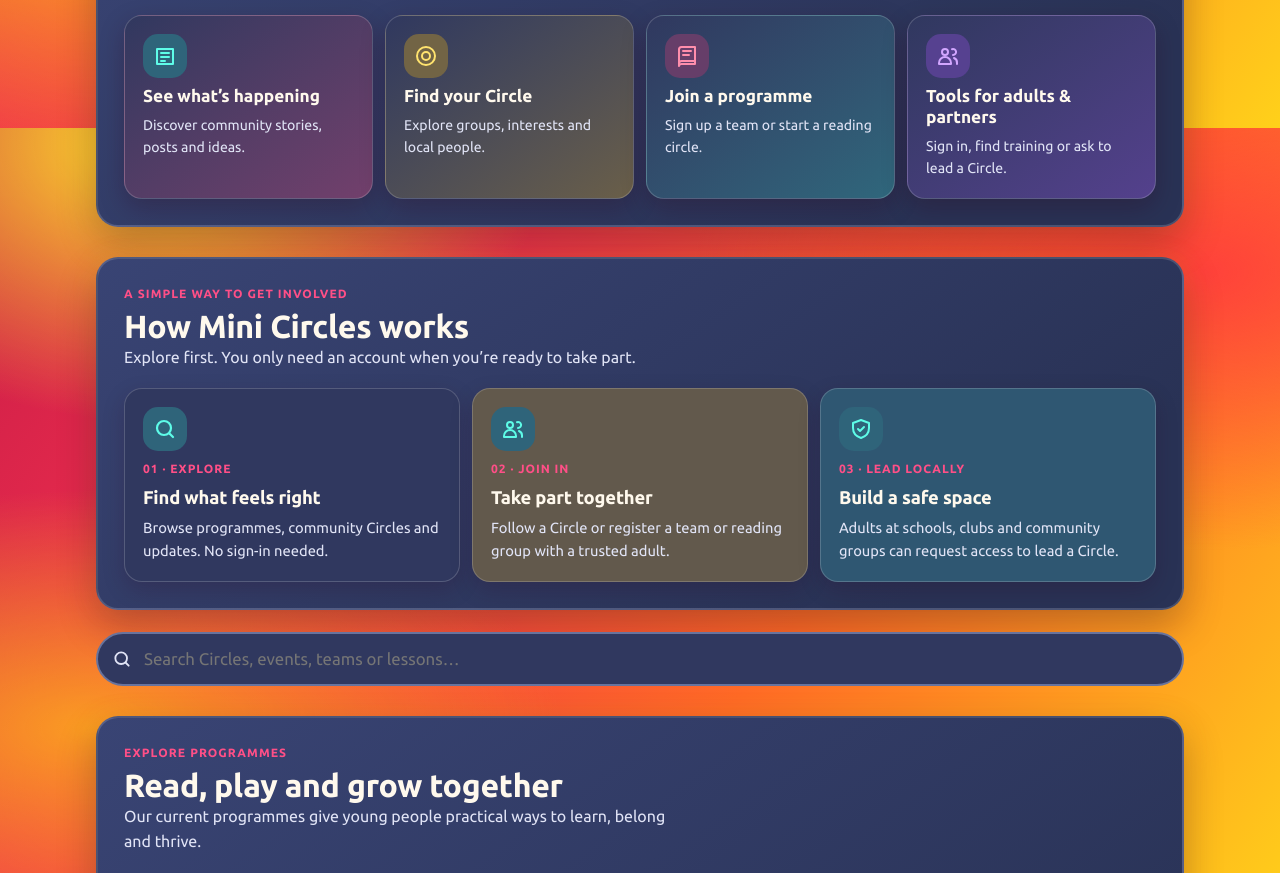
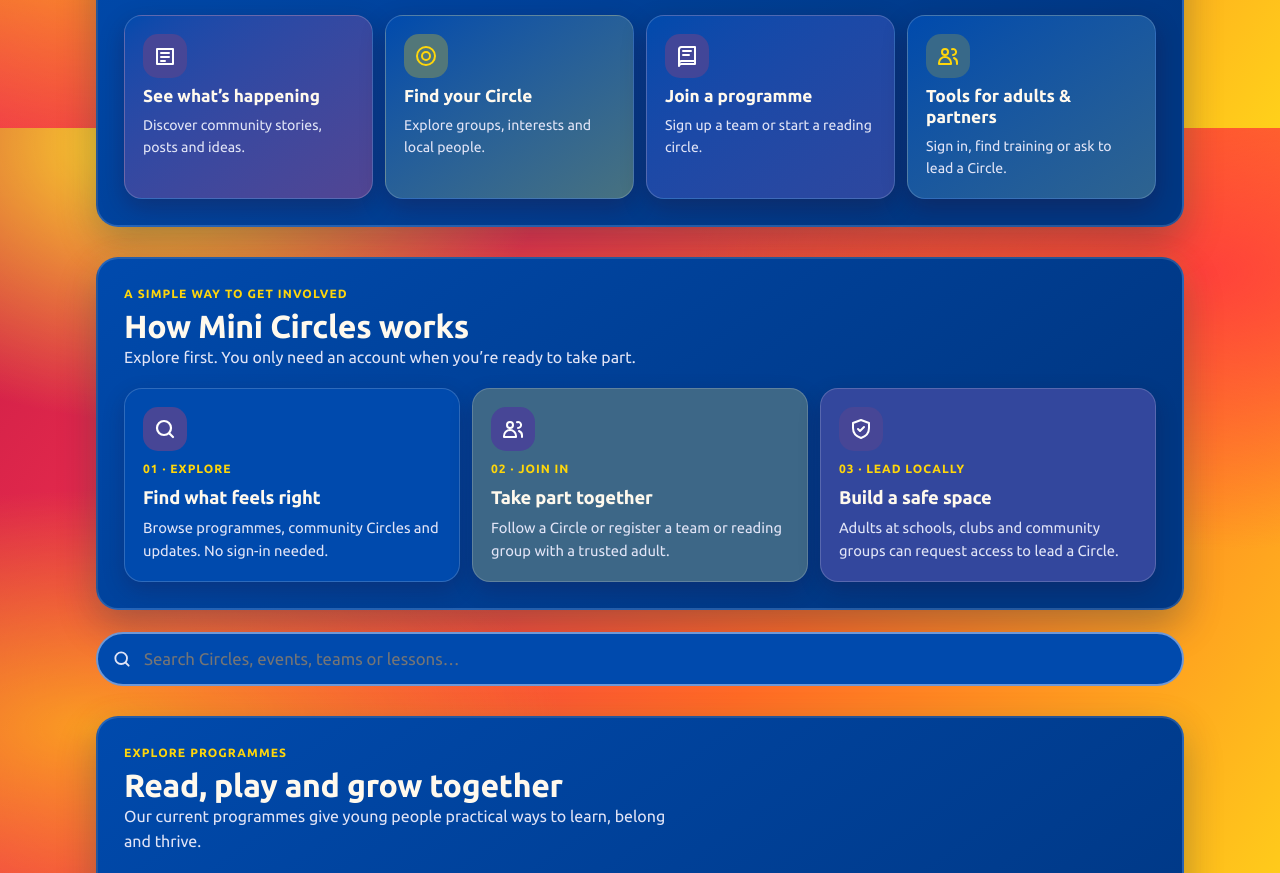
Before and after one commit to Fixerthree3/MiniCircles, a plain HTML site: page index.html in a window 1280 px wide. Shown: the part 672-1545 px from the top of the page. Drawn offline with nearby package versions, Linux system fonts and the light colour scheme.

Commit message:
index.html

```diff
--- a/index.html
+++ b/index.html
@@ -23,9 +23,9 @@ window.MINICIRCLES_CONFIG={
 /* Brand circles (ball + reading circle) are the one recurring motif. */
 :root{
   color-scheme:dark;
-  --bg:#E92F50; --surface:#30385F; --soft:#3B456F; --ink:#FFF9ED; --muted:#E1E4F6; --line:#68739D;
-  --accent:#FF4F87; --pick:#A855F7; --btn:#FF4F87; --btn-ink:#FFFFFF; --yellow:#FFD60A; --red:#FF3B5C; --ok:#18D6A4; --warn:#FFB020;
-  --s1-bg:#7C3AED; --s2-bg:#E11D74; --s3-bg:#FFC400; --s4-bg:#00B8A9;
+  --bg:#E92F50; --surface:#004aad; --soft:#073b82; --ink:#FFF9ED; --muted:#E1E4F6; --line:#6f98d7;
+  --accent:#FFD60A; --pick:#FF3B5C; --btn:#FF3B5C; --btn-ink:#FFFFFF; --yellow:#FFD60A; --red:#FF3B5C; --ok:#18D6A4; --warn:#FFB020;
+  --s1-bg:#004aad; --s2-bg:#E92F50; --s3-bg:#FFD60A; --s4-bg:#004aad;
   --font-d:"Ubuntu",system-ui,-apple-system,"Segoe UI",Roboto,sans-serif;
   --font-b:"Ubuntu",system-ui,-apple-system,"Segoe UI",Roboto,sans-serif;
 }
@@ -65,7 +65,7 @@ a{color:var(--accent)}
 .join-side{display:grid;gap:12px}
 .join-check{display:flex;gap:10px;align-items:flex-start;border-top:1px solid var(--line);padding-top:12px;color:var(--muted)}
 .join-check i{width:24px;height:24px;border-radius:50%;background:var(--yellow);color:#12151C;display:grid;place-items:center;font-size:.75rem;font-weight:800;font-style:normal;flex:none}
-.community-hero{position:relative;overflow:hidden;background:linear-gradient(125deg,#E11D74,#7C3AED 58%,#00AFA2);color:#fff;border-radius:24px;padding:30px}
+.community-hero{position:relative;overflow:hidden;background:linear-gradient(125deg,#E92F50,#004aad 58%,#FFD60A);color:#fff;border-radius:24px;padding:30px}
 .community-hero p{max-width:48ch;margin:8px 0 16px;opacity:.86}
 .community-hero .btn{background:#fff;color:#12151C}
 .circle-grid{display:grid;grid-template-columns:repeat(auto-fit,minmax(min(100%,280px),1fr));gap:14px}
@@ -109,10 +109,10 @@ a{color:var(--accent)}
 .pathway-grid{display:grid;grid-template-columns:repeat(4,minmax(0,1fr));gap:12px}
 .pathway-card{position:relative;display:grid;align-content:start;gap:8px;min-height:154px;padding:18px;border:1px solid var(--line);border-radius:18px;background:var(--surface);text-decoration:none;color:var(--ink);transition:transform .18s ease,border-color .18s ease,box-shadow .18s ease}
 .pathway-card:hover{transform:translateY(-3px);border-color:var(--accent);box-shadow:0 10px 24px rgba(27,42,65,.1)}
-.pathway-card:nth-child(1){background:linear-gradient(145deg,var(--surface),color-mix(in srgb,#FF4F87 32%,var(--surface)))}
-.pathway-card:nth-child(2){background:linear-gradient(145deg,var(--surface),color-mix(in srgb,#FFC20E 28%,var(--surface)))}
-.pathway-card:nth-child(3){background:linear-gradient(145deg,var(--surface),color-mix(in srgb,#2DD4BF 30%,var(--surface)))}
-.pathway-card:nth-child(4){background:linear-gradient(145deg,var(--surface),color-mix(in srgb,#A855F7 30%,var(--surface)))}
+.pathway-card:nth-child(1){background:linear-gradient(145deg,var(--surface),color-mix(in srgb,var(--red) 32%,var(--surface)))}
+.pathway-card:nth-child(2){background:linear-gradient(145deg,var(--surface),color-mix(in srgb,var(--yellow) 28%,var(--surface)))}
+.pathway-card:nth-child(3){background:linear-gradient(145deg,var(--surface),color-mix(in srgb,var(--red) 18%,var(--surface)))}
+.pathway-card:nth-child(4){background:linear-gradient(145deg,var(--surface),color-mix(in srgb,var(--yellow) 18%,var(--surface)))}
 .pathway-number{width:34px;height:34px;display:grid;place-items:center;border-radius:11px;background:var(--pick);color:#fff;font:800 .78rem var(--font-d)}
 .pathway-card:nth-child(2) .pathway-number{background:var(--yellow);color:#12151C}
 .pathway-card:nth-child(3) .pathway-number{background:#A8101B}
@@ -120,7 +120,7 @@ a{color:var(--accent)}
 .pathway-card b{font:700 1.08rem/1.2 var(--font-d)}
 .pathway-card span:last-child{color:var(--muted);font-size:.88rem}
 .content-group .programme-card{min-height:205px}
-.about-teaser{display:flex;align-items:center;justify-content:space-between;gap:18px;background:linear-gradient(120deg,color-mix(in srgb,#FF4F87 22%,var(--surface)),var(--surface))}
+.about-teaser{display:flex;align-items:center;justify-content:space-between;gap:18px;background:linear-gradient(120deg,color-mix(in srgb,var(--red) 22%,var(--surface)),var(--surface))}
 .about-teaser p{max-width:62ch;margin-top:8px;color:var(--muted)}
 .purpose-grid{display:grid;grid-template-columns:repeat(2,minmax(0,1fr));gap:14px}
 .purpose-card,.outcome-card{display:grid;align-content:start;gap:10px;padding:20px;border:1px solid var(--line);border-radius:18px;background:var(--surface)}
@@ -138,7 +138,7 @@ a{color:var(--accent)}
 .about-hero .acts{display:flex;gap:10px;flex-wrap:wrap;margin-top:10px}
 .community-hero .btn.ghost{background:transparent;color:inherit;box-shadow:inset 0 0 0 2px currentColor}
 .audience-grid{display:grid;grid-template-columns:repeat(3,minmax(0,1fr));gap:12px}
-.audience-card{padding:18px;border:1px solid var(--line);border-radius:16px;background:linear-gradient(145deg,var(--soft),color-mix(in srgb,#A855F7 18%,var(--soft)))}
+.audience-card{padding:18px;border:1px solid var(--line);border-radius:16px;background:linear-gradient(145deg,var(--soft),color-mix(in srgb,var(--yellow) 18%,var(--soft)))}
 .audience-card p{margin-top:7px;color:var(--muted);font-size:.92rem}
 .tool-group+.tool-group{margin-top:22px}
 .tool-group-heading{display:flex;align-items:center;gap:10px;margin-bottom:10px}
@@ -353,22 +353,22 @@ footer .wrap{display:grid;gap:8px;color:var(--muted);font-size:.9rem}
 /* Friendly, scan-first wayfinding */
 body{background:radial-gradient(ellipse at 12% 2%,rgba(255,230,41,.96),transparent 25%),radial-gradient(ellipse at 94% 18%,rgba(255,59,61,.9),transparent 30%),radial-gradient(ellipse at 7% 75%,rgba(255,190,20,.76),transparent 28%),linear-gradient(128deg,#C91B47 0%,#EF304E 30%,#FF6A26 62%,#FFD11A 100%);background-attachment:fixed}
 main{padding-top:24px}
-.content-group{border:2px solid rgba(255,255,255,.15);background:linear-gradient(145deg,#394474,#293255 82%);box-shadow:0 16px 38px rgba(47,7,30,.3),0 0 26px rgba(255,214,10,.13)}
+.content-group{border:2px solid rgba(255,255,255,.15);background:linear-gradient(145deg,#004aad,#003783 82%);box-shadow:0 16px 38px rgba(0,30,80,.3),0 0 26px rgba(255,214,10,.13)}
 .pathway-card{border-color:rgba(255,255,255,.18);box-shadow:0 9px 24px rgba(47,7,30,.28)}
-.pathway-card:nth-child(1){background:linear-gradient(145deg,var(--surface),color-mix(in srgb,#FF4F87 32%,var(--surface)))}
-.pathway-card:nth-child(2){background:linear-gradient(145deg,var(--surface),color-mix(in srgb,#FFC20E 28%,var(--surface)))}
-.pathway-card:nth-child(3){background:linear-gradient(145deg,var(--surface),color-mix(in srgb,#2DD4BF 30%,var(--surface)))}
-.pathway-card:nth-child(4){background:linear-gradient(145deg,var(--surface),color-mix(in srgb,#A855F7 30%,var(--surface)))}
-.pathway-icon,.journey-icon{width:44px;height:44px;display:grid;place-items:center;border-radius:15px;background:color-mix(in srgb,#2DD4BF 28%,var(--surface));color:#5EFCE8}
+.pathway-card:nth-child(1){background:linear-gradient(145deg,var(--surface),color-mix(in srgb,var(--red) 32%,var(--surface)))}
+.pathway-card:nth-child(2){background:linear-gradient(145deg,var(--surface),color-mix(in srgb,var(--yellow) 28%,var(--surface)))}
+.pathway-card:nth-child(3){background:linear-gradient(145deg,var(--surface),color-mix(in srgb,var(--red) 18%,var(--surface)))}
+.pathway-card:nth-child(4){background:linear-gradient(145deg,var(--surface),color-mix(in srgb,var(--yellow) 18%,var(--surface)))}
+.pathway-icon,.journey-icon{width:44px;height:44px;display:grid;place-items:center;border-radius:15px;background:color-mix(in srgb,var(--red) 28%,var(--surface));color:#fff}
 .pathway-icon svg,.journey-icon svg{width:24px;height:24px}
-.pathway-card:nth-child(2) .pathway-icon{background:color-mix(in srgb,#FFC20E 32%,var(--surface));color:#FFE36E}
-.pathway-card:nth-child(3) .pathway-icon{background:color-mix(in srgb,#FF4F87 26%,var(--surface));color:#FF8EAC}
-.pathway-card:nth-child(4) .pathway-icon{background:color-mix(in srgb,#A855F7 32%,var(--surface));color:#D2A6FF}
+.pathway-card:nth-child(2) .pathway-icon{background:color-mix(in srgb,var(--yellow) 32%,var(--surface));color:var(--yellow)}
+.pathway-card:nth-child(3) .pathway-icon{background:color-mix(in srgb,var(--red) 26%,var(--surface));color:#fff}
+.pathway-card:nth-child(4) .pathway-icon{background:color-mix(in srgb,var(--yellow) 22%,var(--surface));color:var(--yellow)}
 .pathway-number{display:none}
 .journey-grid{display:grid;grid-template-columns:repeat(3,minmax(0,1fr));gap:12px}
 .journey-card{display:grid;align-content:start;gap:9px;padding:18px;border:1px solid rgba(255,255,255,.18);border-radius:18px;background:var(--surface);box-shadow:0 8px 22px rgba(47,7,30,.2)}
 .journey-card:nth-child(2){background:color-mix(in srgb,#FFC20E 24%,var(--surface))}
-.journey-card:nth-child(3){background:color-mix(in srgb,#2DD4BF 20%,var(--surface))}
+.journey-card:nth-child(3){background:color-mix(in srgb,var(--red) 20%,var(--surface))}
 .journey-step{font-size:.75rem;font-weight:800;letter-spacing:.08em;text-transform:uppercase;color:var(--accent)}
 .journey-card p{color:var(--muted);font-size:.92rem}
 .auth-layout{display:grid;grid-template-columns:minmax(0,1.05fr) minmax(280px,.95fr);gap:16px;max-width:920px;margin:10px auto}
@@ -376,7 +376,7 @@ main{padding-top:24px}
 .auth-panel{border-top:6px solid var(--accent)}
 .auth-panel h1{font-size:clamp(1.8rem,5vw,2.4rem)}
 .auth-intro{display:grid;gap:8px;margin-bottom:20px}
-.auth-aside{display:grid;align-content:start;gap:12px;background:linear-gradient(145deg,color-mix(in srgb,#8052E8 24%,var(--surface)),color-mix(in srgb,#00AFA2 10%,var(--surface)))}
+.auth-aside{display:grid;align-content:start;gap:12px;background:linear-gradient(145deg,color-mix(in srgb,var(--yellow) 24%,var(--surface)),color-mix(in srgb,var(--red) 10%,var(--surface)))}
 .auth-aside h2{font-size:1.55rem}
 .auth-aside p{color:var(--muted)}
 .auth-aside .btn{justify-self:start}
```
